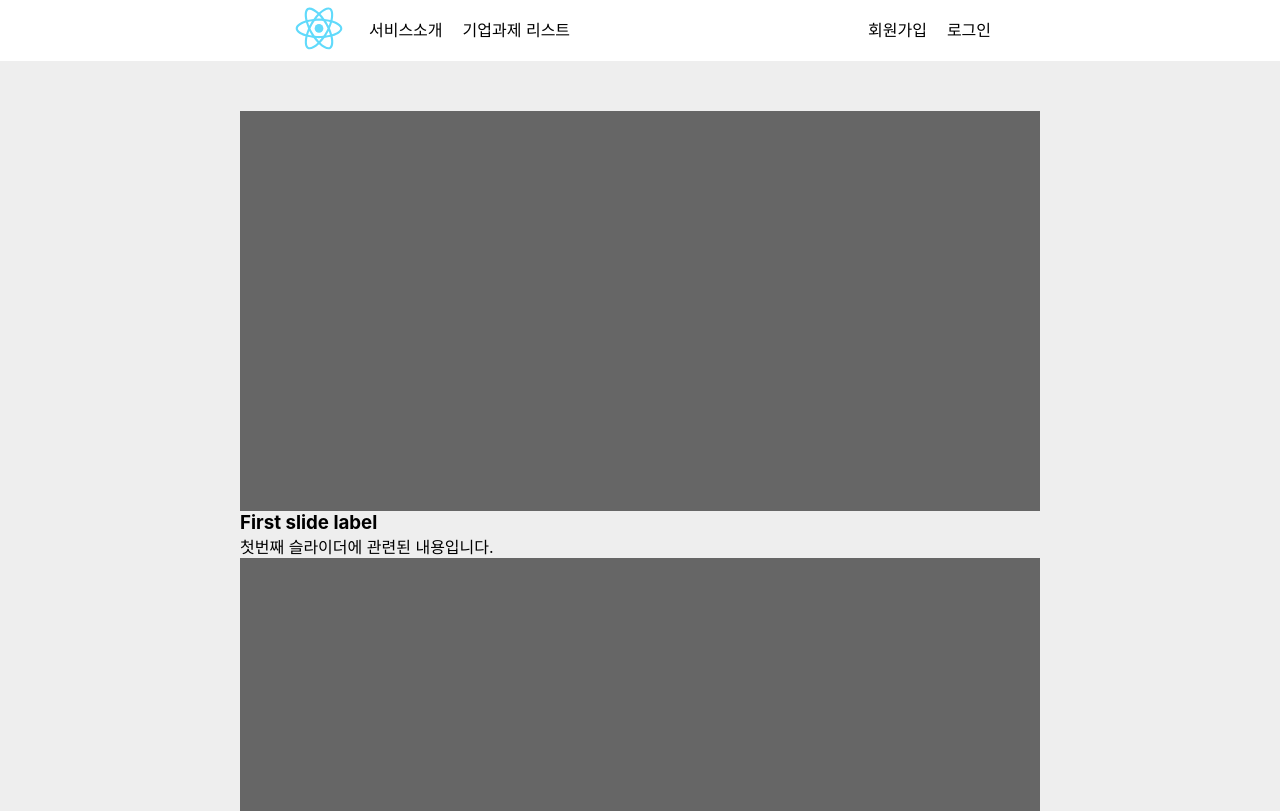
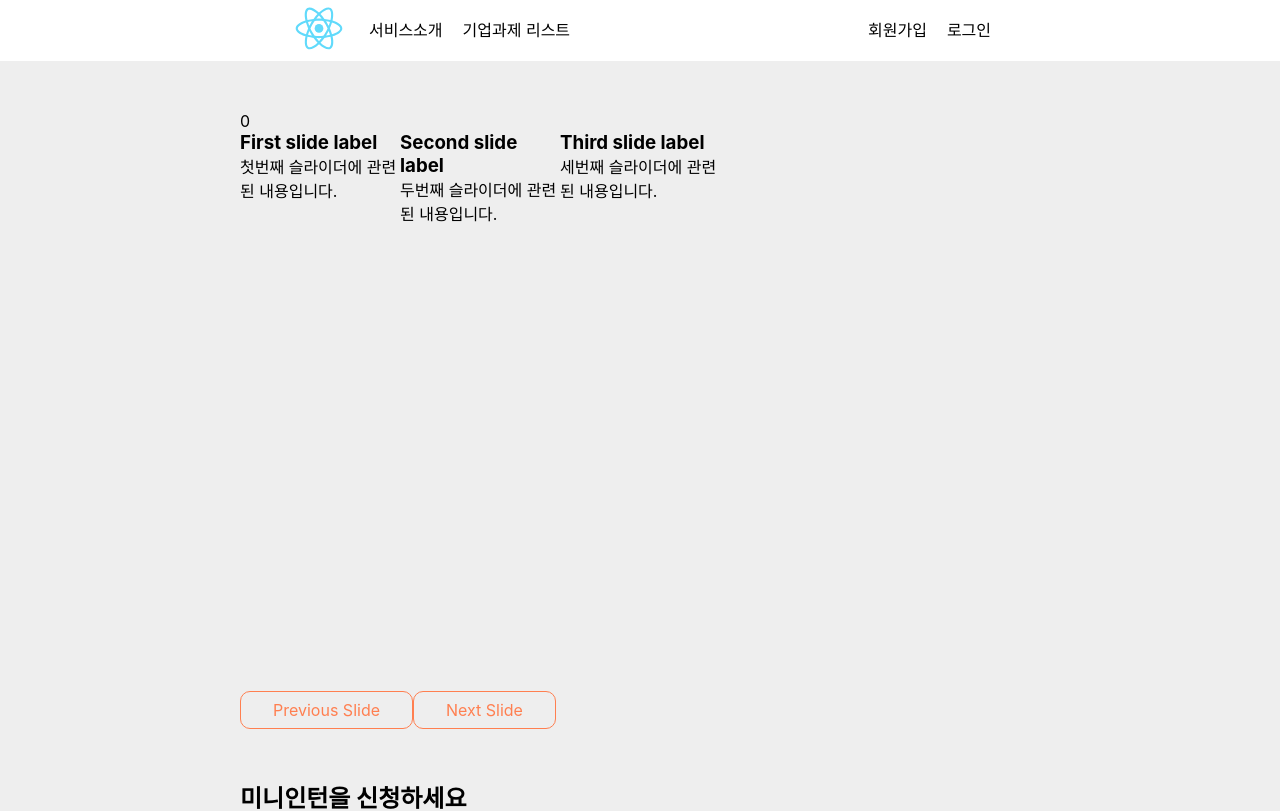
Before and after one commit to JinjuNa/miniowner, a React (Create React App) app: page / in a window 1280 px wide. Shown: the top 811 px of the page. Built offline with nearby package versions, Linux system fonts and the light colour scheme.

Commit message:
slide 컴포넌트 분리, 진행중

```diff
--- /dev/null
+++ b/src/components/Slider.js
@@ -0,0 +1,89 @@
+import React, { useState, useEffect, useRef } from "react";
+import styled from "styled-components";
+
+const Slide = styled.div`
+  width: 100%;
+  height: 70vh;
+`;
+
+const Container = styled.div`
+  width: 60%;
+  overflow: hidden; // 선을 넘어간 이미지들은 보이지 않도록 처리합니다.
+`;
+
+const Button = styled.button`
+  all: unset;
+  border: 1px solid coral;
+  padding: 0.5em 2em;
+  color: coral;
+  border-radius: 10px;
+  &:hover {
+    transition: all 0.3s ease-in-out;
+    background-color: coral;
+    color: #fff;
+  }
+`;
+
+const SliderContainer = styled.div`
+  width: 100%;
+  display: flex; //이미지들을 가로로 나열합니다.
+`;
+
+const CarouselComponent = (props) =>{
+  return (
+    <Slide>
+        <h3>{props.label}</h3>
+        <p>{props.detail}</p>
+    </Slide>
+  )
+}
+
+const TOTAL_SLIDES = 2;
+
+const Slider = () => {
+    const [currentSlide, setCurrentSlide] = useState(0);
+    const slideRef = useRef(null);
+
+    const nextSlide = () => {
+        if (currentSlide >= TOTAL_SLIDES) { // 더 이상 넘어갈 슬라이드가 없으면 슬라이드를 초기화합니다.
+            setCurrentSlide(0);
+        } else {
+            setCurrentSlide(currentSlide + 1);
+        }
+    };
+
+    const prevSlide = () => {
+        if (currentSlide === 0) {
+            setCurrentSlide(TOTAL_SLIDES);
+        } else {
+            setCurrentSlide(currentSlide - 1);
+        }
+    };
+
+
+    const slideItem = [
+      {num : 1, label : 'First slide label', detail : '첫번째 슬라이더에 관련된 내용입니다.', color: 'blue'},
+      {num : 2, label : 'Second slide label', detail : '두번째 슬라이더에 관련된 내용입니다.', color : 'red'},
+      {num : 3, label : 'Third slide label', detail : '세번째 슬라이더에 관련된 내용입니다.', color : 'yellow'}
+    ]
+    const slideContent = slideItem.map((slideItem, index)=> <CarouselComponent label={slideItem.label} detail={slideItem.detail} key={index} />);
+
+    useEffect(() => {
+        slideRef.current.style.transition = "all 0.5s ease-in-out";
+        slideRef.current.style.transform = `translateX(-${currentSlide}00%)`; // 백틱을 사용하여 슬라이드로 이동하는 애니메이션을 만듭니다.
+      }, [currentSlide]);
+
+    return(
+      <Container>
+        {currentSlide}
+        <SliderContainer ref={slideRef}>
+            {slideContent}
+        </SliderContainer>
+        <Button onClick={prevSlide}>Previous Slide</Button>
+        <Button onClick={nextSlide}>Next Slide</Button>
+
+      </Container>
+    )
+}
+
+export default Slider;
--- a/src/pages/Home.js
+++ b/src/pages/Home.js
@@ -2,44 +2,13 @@ import React from 'react';
 import styled from 'styled-components';
 import ProjectComponent from '../components/ProjectComponent';
 import './Home.css';
+import Slider from '../components/Slider';
 
-const CarouselImg = styled.div`
-  width:800px;
-  height:400px;
-  background-color:#666;
-`
-
-const CarouselComponent = (props) =>{
-  return (
-    <div>
-      <CarouselImg className="d-block w-100"/>
-      <div>
-        <h3>{props.label}</h3>
-        <p>{props.detail}</p>
-      </div>
-    </div>
-  )
-}
-
-const CarouselBox = () => {
-    const slideItem = [
-      {num : 1, label : 'First slide label', detail : '첫번째 슬라이더에 관련된 내용입니다.', color: 'blue'},
-      {num : 2, label : 'Second slide label', detail : '두번째 슬라이더에 관련된 내용입니다.', color : 'red'},
-      {num : 3, label : 'Third slide label', detail : '세번째 슬라이더에 관련된 내용입니다.', color : 'yellow'}
-    ]
-    const slideContent = slideItem.map((slideItem, index)=> <CarouselComponent label={slideItem.label} detail={slideItem.detail} key={index} />);
-    return(
-      <div>
-        {slideContent}
-      </div>
-    )
-}
 
 const Home = () => {
   return (
     <div className="pageContainer">
-        <CarouselBox />
-
+        <Slider />
         <section className="projectSection">
           <h2>미니인턴을 신청하세요</h2>
           <p>이제 집, 학교, 도서관, 카페에서 인턴십을 경험하고, 실무역량평가로 취업하세요.</p>
```
